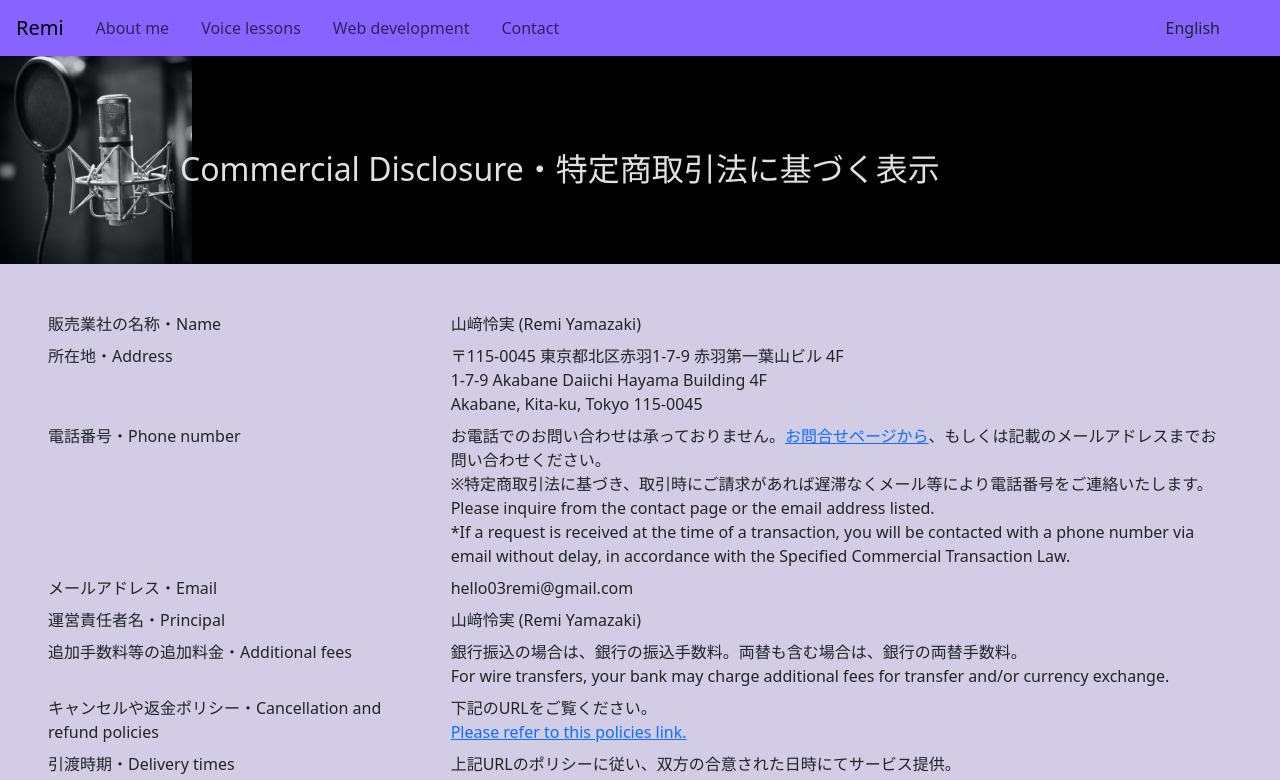
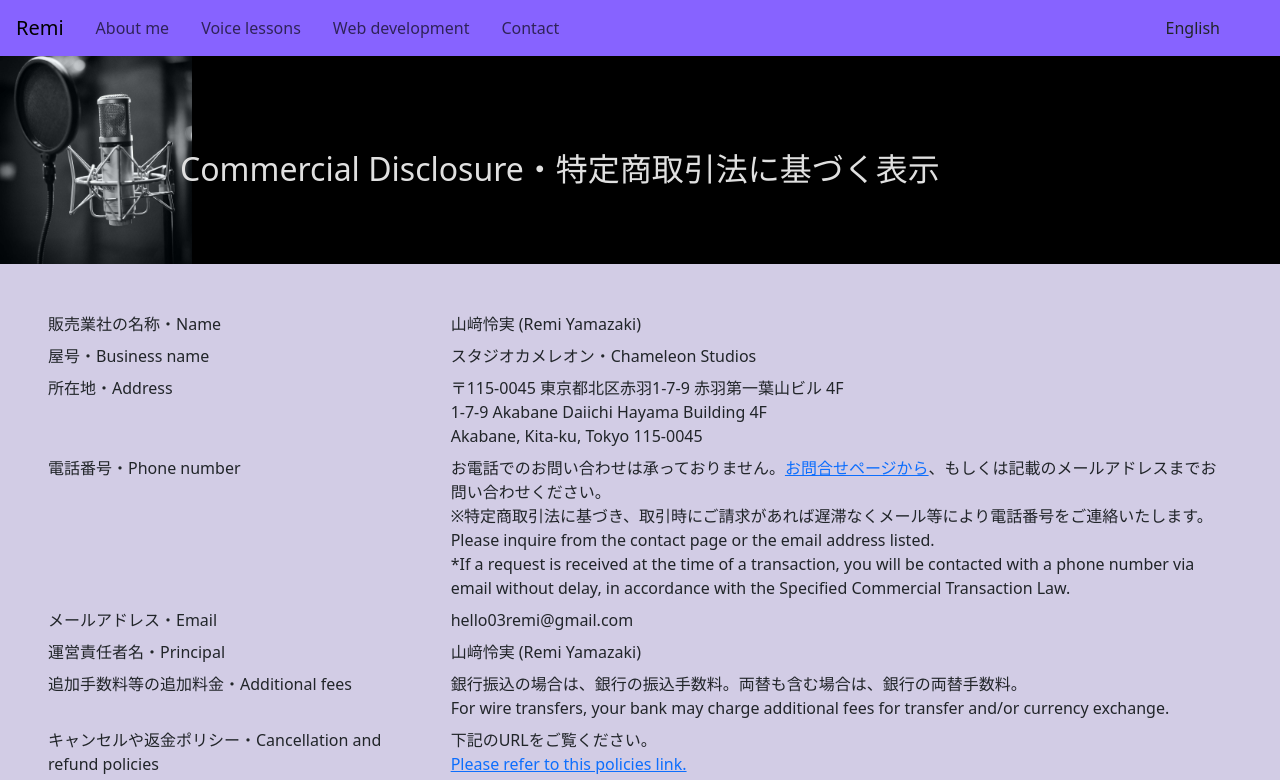
Before and after one commit to remiyamazaki03/remi, a React (Vite) app: page /disclosure in a window 1280 px wide. Shown: the top 780 px of the page. Built offline with nearby package versions, Linux system fonts and the light colour scheme.

Commit message:
Update Disclosure.jsx

```diff
--- a/src/pages/Disclosure.jsx
+++ b/src/pages/Disclosure.jsx
@@ -10,6 +10,10 @@ export default function Disclosure() {
         <div className="row pb-2">
           <div className="col-4">販売業社の名称・Name</div>
           <div className="col-8">山﨑怜実 (Remi Yamazaki)</div>
+        </div>
+        <div className="row pb-2">
+          <div className="col-4">屋号・Business name</div>
+          <div className="col-8">スタジオカメレオン・Chameleon Studios</div>
         </div>
         <div className="row pb-2">
           <div className="col-4">所在地・Address</div>
```
